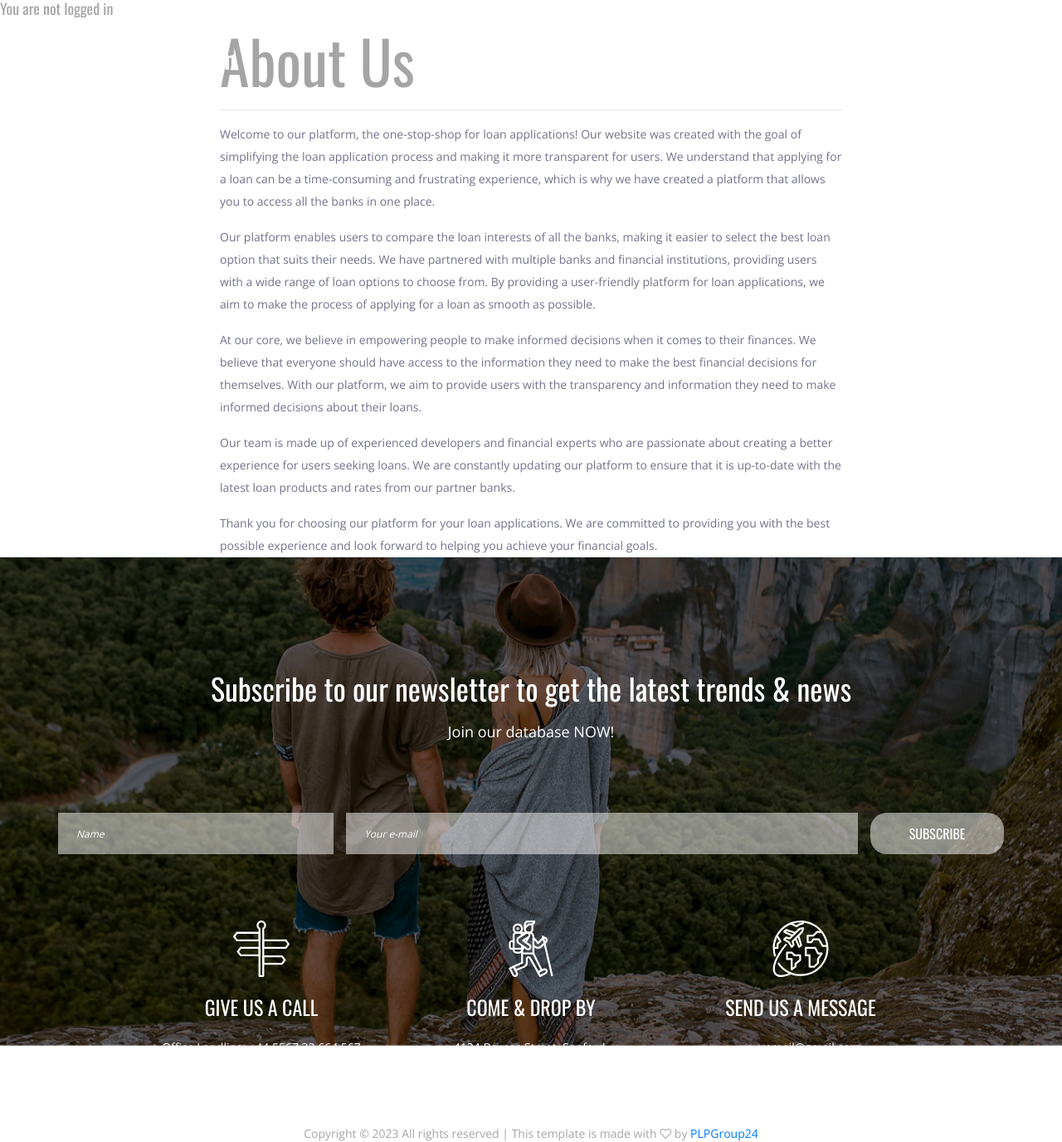
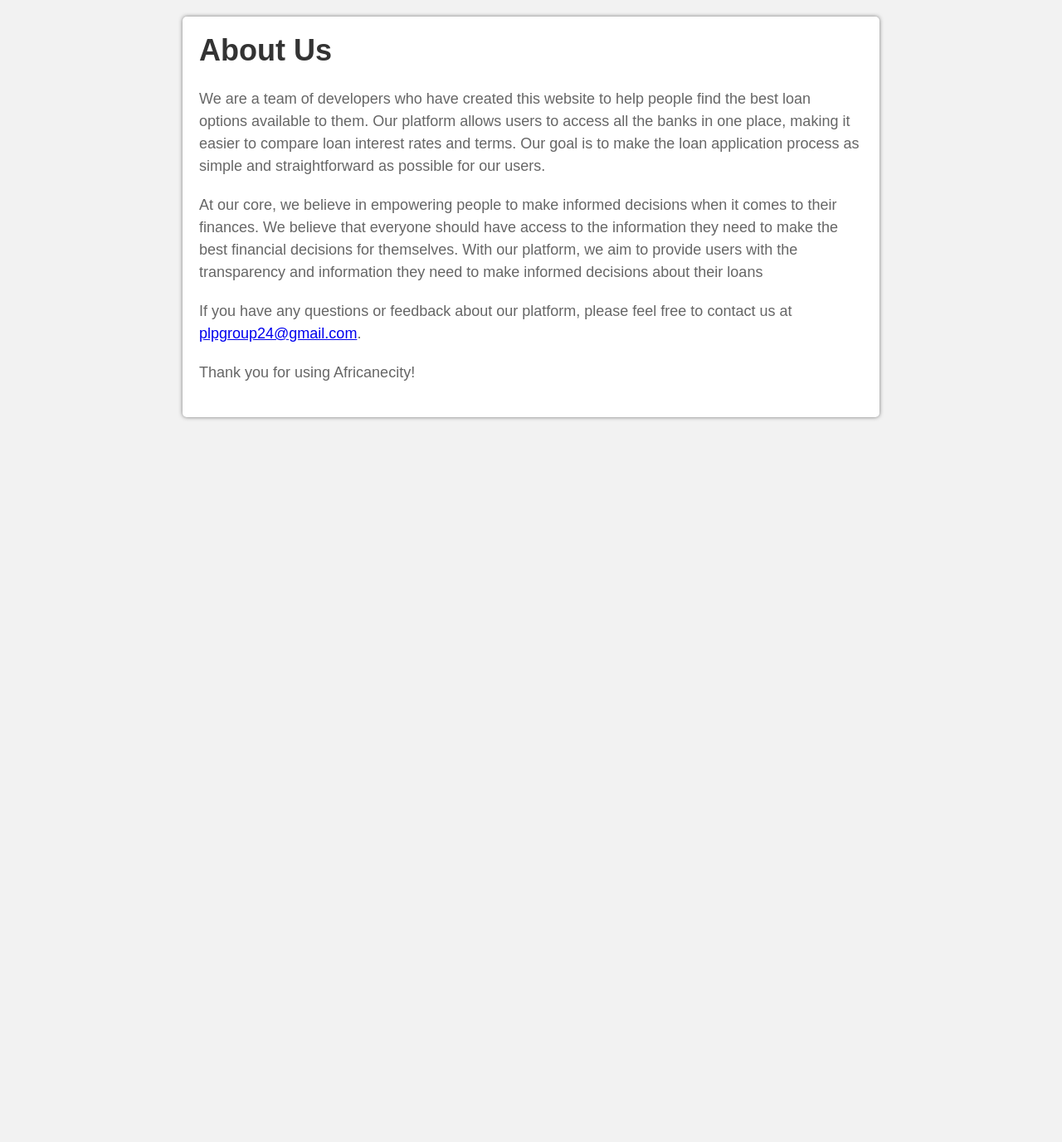
Before and after one commit to cynthiakoskei/AfricanecityBankLoan, a Django app: a page that uses templates/about.html in a window 1280 px wide. Shown: the whole page at 83% size. After the commit the page ends 506 px from the top, so only its background shows below. Run offline with Django 4.2, Linux system fonts and the light colour scheme; some libraries are stand-ins or nearby versions.

Commit message:
Updated About Us template

```diff
--- a/templates/about.html
+++ b/templates/about.html
@@ -1,17 +1,49 @@
-{% extends "base.html" %}
+<!DOCTYPE html>
+<html>
+<head>
+	<title>About Us</title>
+	<style>
+		body {
+			background-color: #f2f2f2;
+			font-family: Arial, sans-serif;
+			padding: 20px;
+			margin: 0;
+		}
 
-{% block content %}
-  <div class="container">
-    <div class="row">
-      <div class="col-md-8 offset-md-2">
-        <h1>About Us</h1>
-        <hr>
-        <p>Welcome to our platform, the one-stop-shop for loan applications! Our website was created with the goal of simplifying the loan application process and making it more transparent for users. We understand that applying for a loan can be a time-consuming and frustrating experience, which is why we have created a platform that allows you to access all the banks in one place.</p>
-        <p>Our platform enables users to compare the loan interests of all the banks, making it easier to select the best loan option that suits their needs. We have partnered with multiple banks and financial institutions, providing users with a wide range of loan options to choose from. By providing a user-friendly platform for loan applications, we aim to make the process of applying for a loan as smooth as possible.</p>
-        <p>At our core, we believe in empowering people to make informed decisions when it comes to their finances. We believe that everyone should have access to the information they need to make the best financial decisions for themselves. With our platform, we aim to provide users with the transparency and information they need to make informed decisions about their loans.</p>
-        <p>Our team is made up of experienced developers and financial experts who are passionate about creating a better experience for users seeking loans. We are constantly updating our platform to ensure that it is up-to-date with the latest loan products and rates from our partner banks.</p>
-        <p>Thank you for choosing our platform for your loan applications. We are committed to providing you with the best possible experience and look forward to helping you achieve your financial goals.</p>
-      </div>
-    </div>
-  </div>
-{% endblock %}
+		.container {
+			max-width: 800px;
+			margin: 0 auto;
+			background-color: white;
+			padding: 20px;
+			border-radius: 5px;
+			box-shadow: 0px 0px 5px 0px rgba(0,0,0,0.5);
+		}
+
+		h1 {
+			font-size: 36px;
+			color: #333333;
+			margin-top: 0;
+		}
+
+		p {
+			font-size: 18px;
+			line-height: 1.5;
+			color: #666666;
+			margin-bottom: 20px;
+		}
+	</style>
+</head>
+<body>
+	<div class="container">
+		<h1>About Us</h1>
+		<p>We are a team of developers who have created this website to help people find the best loan options available to them. Our platform allows users to access all the banks in one place, making it easier to compare loan interest rates and terms. Our goal is to make the loan application process as simple and straightforward as possible for our users.</p>
+
+		<p>At our core, we believe in empowering people to make informed decisions when it comes to their finances. We believe that everyone should have access to the information they need to make the best financial decisions for themselves. With our platform, we aim to provide users with the transparency and information they need to make informed decisions about their loans</p>
+
+
+		<p>If you have any questions or feedback about our platform, please feel free to contact us at <a href="mailto:info@loanscompare.com">plpgroup24@gmail.com</a>.</p>
+
+		<p>Thank you for using Africanecity!</p>
+	</div>
+</body>
+</html>
```
